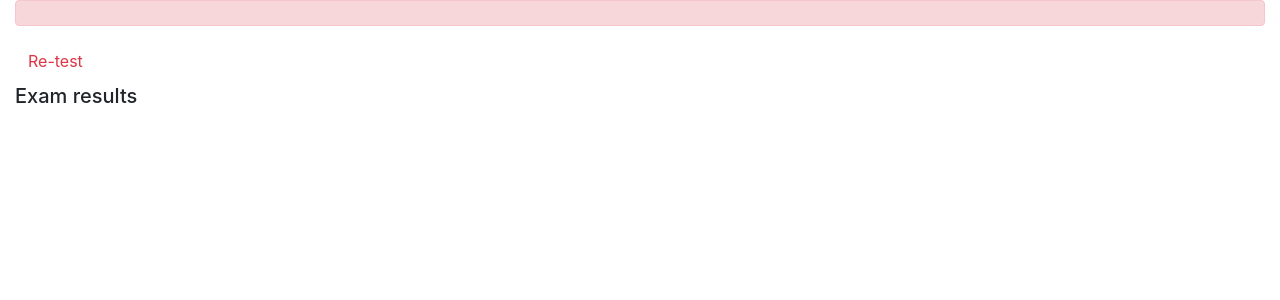
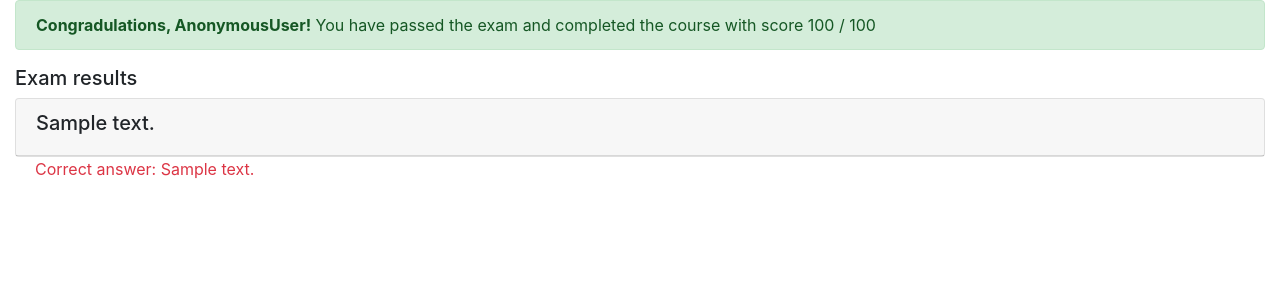
Before and after one commit to watarukanda/final_template, a Django app: page /onlinecourse/course/1/submission/1/result/ in a window 1280 px wide. Shown: the part 56-356 px from the top of the page. Run offline with Django 3.2, Linux system fonts and the light colour scheme; tables that the repository leaves empty hold one stand-in row (values such as "Sample post"); some libraries are stand-ins or nearby versions.

Commit message:
update exam result view

```diff
--- a/onlinecourse/templates/onlinecourse/exam_result_bootstrap.html
+++ b/onlinecourse/templates/onlinecourse/exam_result_bootstrap.html
@@ -36,19 +36,47 @@
 </nav>
 
 <div class="container-fluid">
-    {% if grade > 80 %}
+    {% if score > 80 %}
     <div class="alert alert-success">
        <!--HINT Display passed info -->
+       <strong> Congradulations, {{ user }}!</strong> You have passed the exam and completed the course with score
+            {{ score }} / 100
     </div>
-        {% else %}
+    {% else %}
         <div class="alert alert-danger">
             <!--HINT Display failed info -->
+            <strong>Failed</strong> Sorry, {{ user }}! You have failed exam with score {{ score }} / 100
         </div>
         <a class="btn btn-link text-danger" href="{% url 'onlinecourse:course_details' course.id %}">Re-test</a>
         {% endif %}
         <div class="card-columns-vertical mt-1">
         <h5 class="">Exam results</h5>
             <!--HINT Display exam results-->
+            {% for question in course.question_set.all %}
+            <div class="card mt-1 ">
+                <div class="card-header">
+                    <h5>{{ question.question_text }}</h5>
+                </div>
+            </div>
+            <div class="card-body mt-0 pt-0">
+                {% for choice in question.choice_set.all %}
+                {% if choice.is_correct%}
+                <span class="card-text text-danger">Correct answer: {{ choice.choice_text }}<span><br>
+                        {% endif %}
+                        {% endfor %}
+                        {% for choice in question.choice_set.all %}
+                        {% if choice.is_correct is not True %}
+                        {% if choice.id in selected_ids %}
+                        <span class="card-text text-dark">{{ choice.choice_text }}</span><br>
+                        {% endif %}
+                        {% else %}
+                        {% if choice.id not in selected_ids %}
+                        <span class="card-text text-warning">Not selected: {{ choice.choice_text }}</span><br>
+                        {% endif %}
+                        {% endif %}
+                        {% endfor %}
+            </div>
+            {% endfor %}
         </div>
     </div>
 </body>
```
